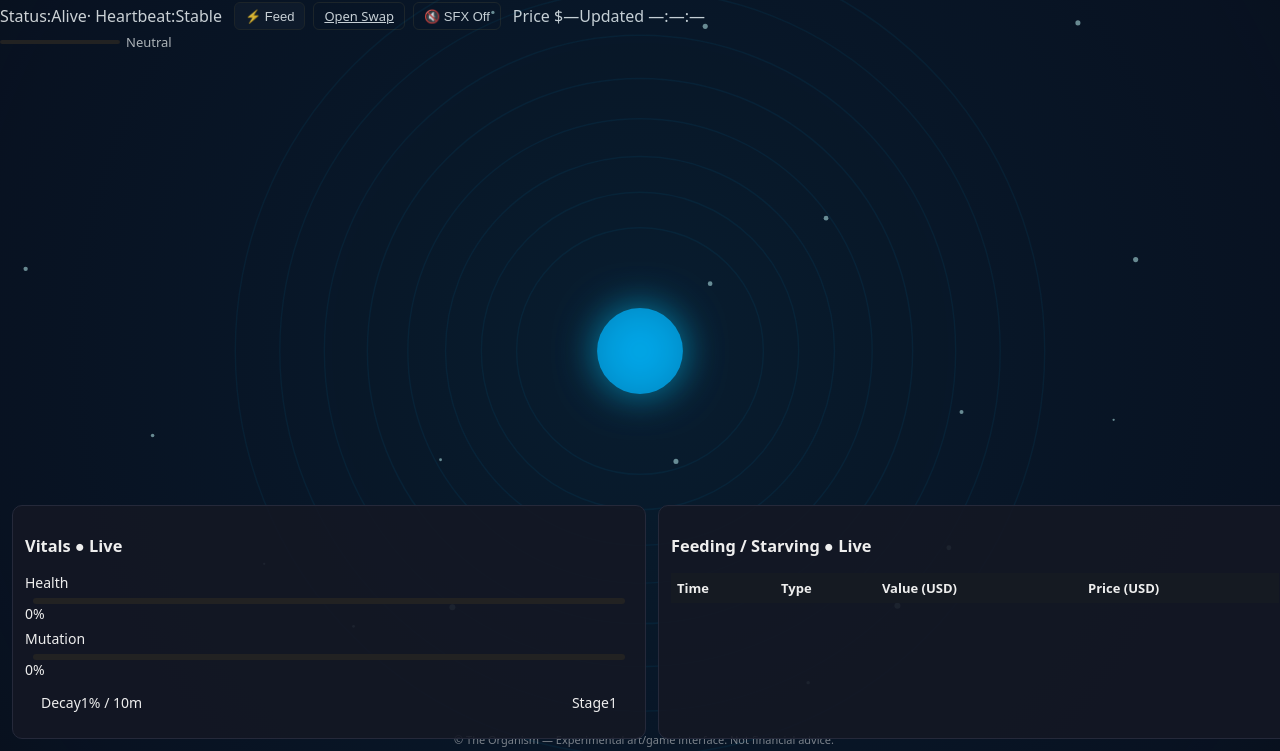
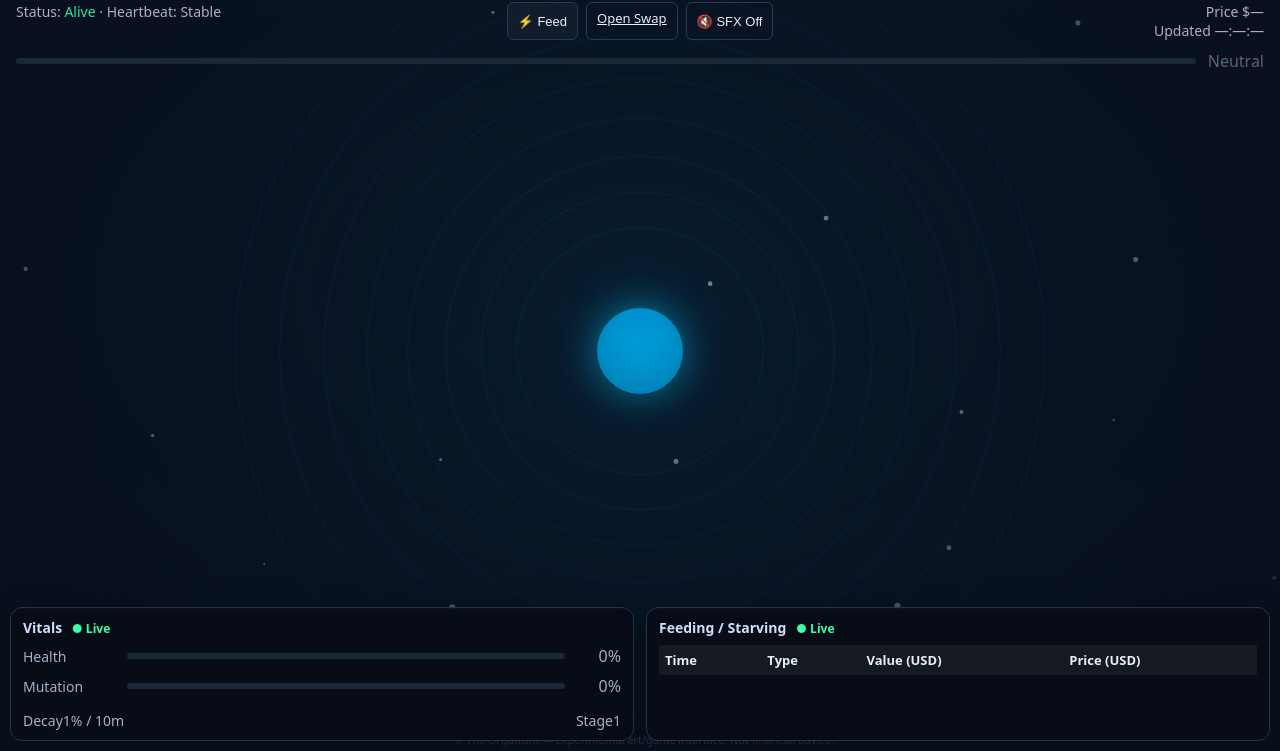
Before and after one commit to MorkeDrevos/organism-site, a plain HTML site: page index.html in a window 1280 px wide. Shown: the part 49-800 px from the top of the page. Drawn offline with Linux system fonts and the light colour scheme.

Commit message:
Update styles.css

```diff
--- a/styles.css
+++ b/styles.css
@@ -4,19 +4,16 @@ html, body {
   padding: 0;
   height: 100%;
   background: #0a0f1c;
-  color: #eee;
-  font-family: system-ui, sans-serif;
-  overflow: hidden;
+  color: #e6eef7;
+  font-family: system-ui, -apple-system, Segoe UI, Roboto, Ubuntu, "Helvetica Neue", Arial, sans-serif;
+  overflow-x: hidden;
 }
-
 #org-canvas {
   position: fixed;
   inset: 0;
-  width: 100%;
-  height: 100%;
+  width: 100vw; height: 100vh;
   z-index: 0;
   display: block;
-  background: transparent;
 }
 
 /* ===== Topbar ===== */
@@ -27,82 +24,58 @@ html, body {
   justify-content: space-between;
   align-items: center;
   padding: 12px 16px;
-  font-weight: 600;
+}
+.brand { font-size: 18px; color: #a4c0ff; font-weight: 600; }
+.chips { display: flex; gap: 8px; }
+.chip {
+  display: inline-flex; gap: 6px; align-items: center;
+  padding: 4px 10px; font-size: 12px; border-radius: 999px;
+  background: #101a26; border: 1px solid #22364d; color: #9ab6ff;
 }
 
-.brand {
-  font-size: 18px;
-  color: #44b2ff;
+/* ===== Compact HUD row ===== */
+.inline-metrics {
+  z-index: 2;
+  position: relative;
+  display: grid;
+  grid-template-columns: 1fr auto 1fr;
+  gap: 12px;
+  padding: 0 16px 4px;
 }
-
-.badge {
-  background: #1a1f2f;
-  color: #ccc;
-  padding: 4px 10px;
-  border-radius: 12px;
+.kv { font-size: 14px; color: #a7b3c3; }
+.kv .ok { color: #33e6a3; }
+.right { text-align: right; }
+.mono { font-variant-numeric: tabular-nums; }
+.controls { display: flex; gap: 8px; justify-content: center; }
+.btn {
+  background: #111d2d;
+  border: 1px solid #273c53;
+  border-radius: 6px;
+  padding: 6px 10px;
   font-size: 13px;
-}
-
-.controls {
-  display: flex;
-  gap: 8px;
-}
-
-.btn {
-  background: #111623;
-  border: 1px solid #222;
-  border-radius: 6px;
-  padding: 4px 10px;
-  font-size: 13px;
-  color: #eee;
+  color: #e6eef7;
   cursor: pointer;
 }
+.btn.ghost { background: transparent; }
+.btn:hover { border-color: #3b5f86; }
 
-.btn.ghost {
-  background: transparent;
+/* ===== Net Flow (line + label) ===== */
+.flowline {
+  position: relative;
+  z-index: 2;
+  padding: 6px 16px 2px;
+  display: grid;
+  grid-template-columns: 1fr auto;
+  gap: 12px;
+  align-items: center;
 }
-
-/* ===== Labels row ===== */
-.labels {
-  z-index: 2;
-  display: flex;
-  justify-content: space-between;
-  align-items: center;
-  padding: 8px 16px;
-  font-size: 14px;
+.flow { height: 6px; background: #1a2736; border-radius: 3px; overflow: hidden; }
+.flow .meter {
+  display: block; height: 100%; width: 0%;
+  background: linear-gradient(90deg, #90f, #2bf);
+  transition: width .35s ease;
 }
-
-.inline-metrics, .metrics, .flowline {
-  display: flex;
-  align-items: center;
-  gap: 12px;
-}
-
-.flowline {
-  gap: 6px;
-}
-
-.flow {
-  width: 120px;
-  height: 4px;
-  background: #222;
-  border-radius: 2px;
-  overflow: hidden;
-  position: relative;
-}
-
-.needle {
-  display: block;
-  height: 100%;
-  width: 50%;
-  background: linear-gradient(90deg, #0f0, #0ff);
-  transition: width 0.3s ease;
-}
-
-#flowLabel {
-  font-size: 13px;
-  color: #ccc;
-}
+#flowLabel { color: #8aa0b8; }
 
 /* ===== Bottom Dock ===== */
 .dock {
@@ -113,66 +86,74 @@ html, body {
   display: grid;
   grid-template-columns: 1fr 1fr;
   gap: 12px;
-  padding: 12px;
+  padding: 10px;
+  box-sizing: border-box;
+}
+.card {
+  background: rgba(7,12,22,.86);
+  border: 1px solid #22364d;
+  border-radius: 12px;
+  backdrop-filter: blur(6px);
+  box-shadow: 0 6px 32px rgba(0,0,0,.25), inset 0 1px 0 rgba(255,255,255,.02);
+  padding: 10px 12px;
+}
+.card-head { margin-bottom: 8px; }
+h3 { margin: 0; font-size: 14px; font-weight: 600; color: #cfe0ff; }
+.live-dot { color: #3cffaa; margin-left: 6px; font-size: 12px; }
+
+.row {
+  display: grid;
+  grid-template-columns: 96px 1fr 48px;
+  gap: 8px;
+  align-items: center;
+  margin: 8px 0;
+}
+.label { color: #9eb2c9; }
+.pct { text-align: right; color: #9eb2c9; }
+
+.bar {
+  height: 6px; background: #1a2736; border-radius: 3px; overflow: hidden;
+  position: relative;
+}
+.bar > span {
+  display: block; height: 100%; width: 0%;
+  background: linear-gradient(90deg, #90defe, #2bf);
+  transition: width .35s ease;
+}
+#mutBar > span, #mutBar { background: #1c2031; }
+#mutBar > span { background: linear-gradient(90deg, #b59dff, #8d58ff); }
+
+.labels {
+  display: flex; justify-content: space-between; align-items: center;
+  padding-top: 6px; color: #9eb2c9;
 }
 
-.card {
-  background: rgba(20, 24, 36, 0.9);
-  border: 1px solid #25293a;
-  border-radius: 10px;
-  padding: 12px;
-  font-size: 14px;
+/* Table */
+.table { width: 100%; border-collapse: collapse; font-size: 13px; }
+.table th, .table td { text-align: left; padding: 6px; }
+.table thead { background: #151a22; }
+.type-feed  { color: #46e6ae; font-weight: 500; }
+.type-starve{ color: #ff7b7b; font-weight: 500; }
+
+/* Footer */
+.foot {
+  position: absolute; bottom: 0;
+  width: 100%; font-size: 11px; opacity: .45;
+  text-align: center; padding: 4px; z-index: 1;
 }
 
-.kv {
-  display: flex;
-  justify-content: space-between;
-  align-items: center;
-  margin: 6px 0;
+/* Utilities */
+.muted { opacity: .6; }
+@media (max-width: 1100px){
+  .dock { grid-template-columns: 1fr; }
 }
 
-.bar {
-  flex: 1;
-  height: 6px;
-  margin: 0 8px;
-  background: #222;
-  border-radius: 3px;
-  overflow: hidden;
-  position: relative;
+/* Keep canvas behind but visible; nudge creature area vertically a bit (visual balance) */
+body::after {
+  /* faint vignette to push eye toward center */
+  content: "";
+  position: fixed; inset: 0; z-index: 1;
+  pointer-events: none;
+  background:
+    radial-gradient(60% 60% at 50% 42%, rgba(20,28,40,.0) 0%, rgba(10,15,28,.45) 80%, rgba(10,15,28,.75) 100%);
 }
-
-.bar > span {
-  display: block;
-  height: 100%;
-  width: 0%;
-  background: linear-gradient(90deg, #2bf, #2ff);
-  transition: width 0.3s ease;
-}
-
-/* ===== Table ===== */
-.table {
-  width: 100%;
-  border-collapse: collapse;
-  font-size: 13px;
-}
-
-.table th, .table td {
-  text-align: left;
-  padding: 6px;
-}
-
-.table thead {
-  background: #151a22;
-}
-
-/* ===== Footer ===== */
-.foot {
-  position: absolute;
-  bottom: 0;
-  width: 100%;
-  font-size: 11px;
-  opacity: .5;
-  text-align: center;
-  padding: 4px;
-  z-index: 1;
-}
```
